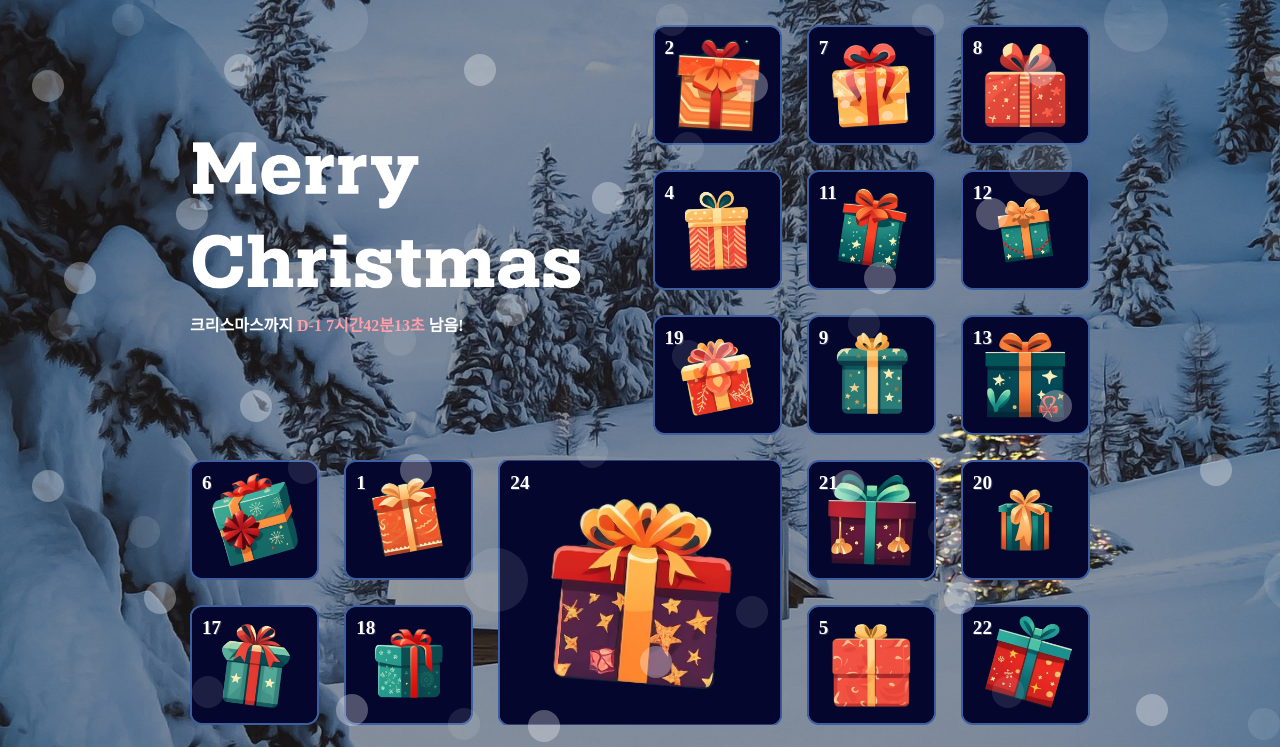
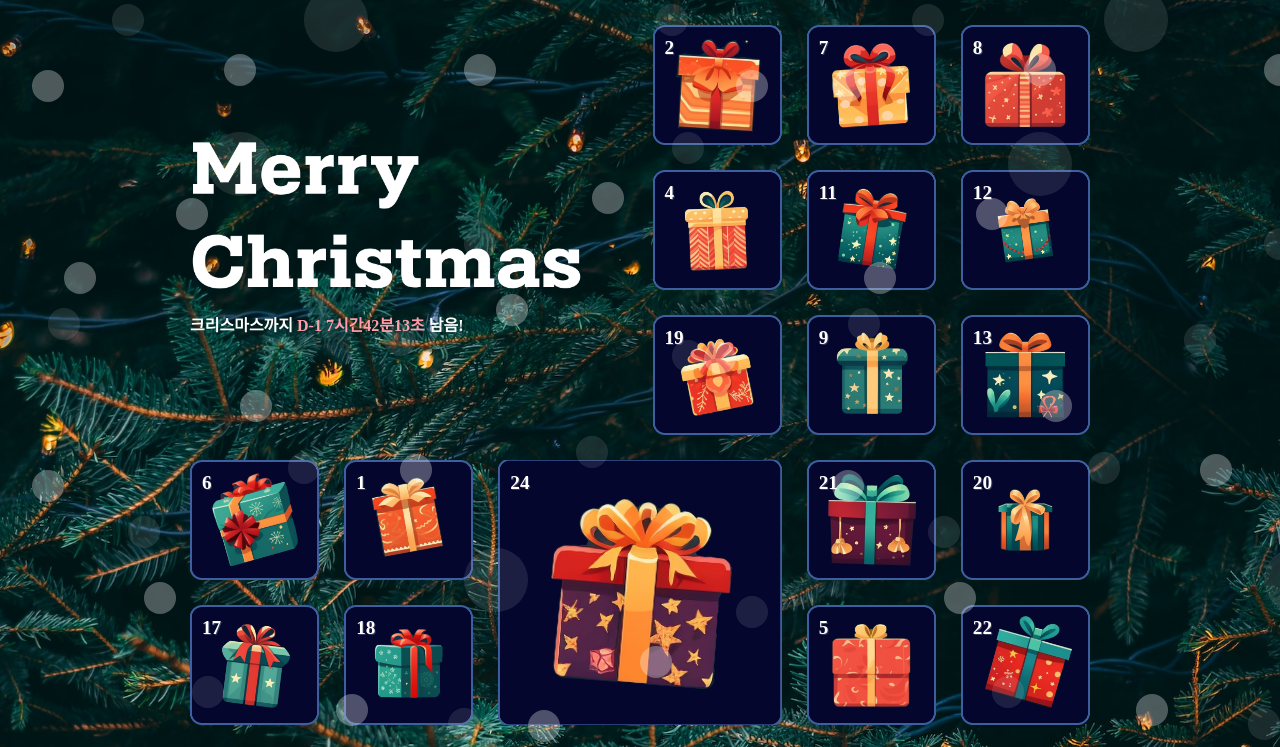
Before and after one commit to bkim89229/advent_calendar_2023, a plain HTML site: page index.html in a window 1280 px wide. Shown: the top 747 px of the page. Drawn offline with Linux system fonts and the light colour scheme.

Commit message:
Update index.css

```diff
--- a/index.css
+++ b/index.css
@@ -1,5 +1,5 @@
 body {
-  background-image: url("image/winter.jpg");
+  background-image: url("image/christmas.jpg");
   background-size: cover;
   background-position: center;
 }
```
